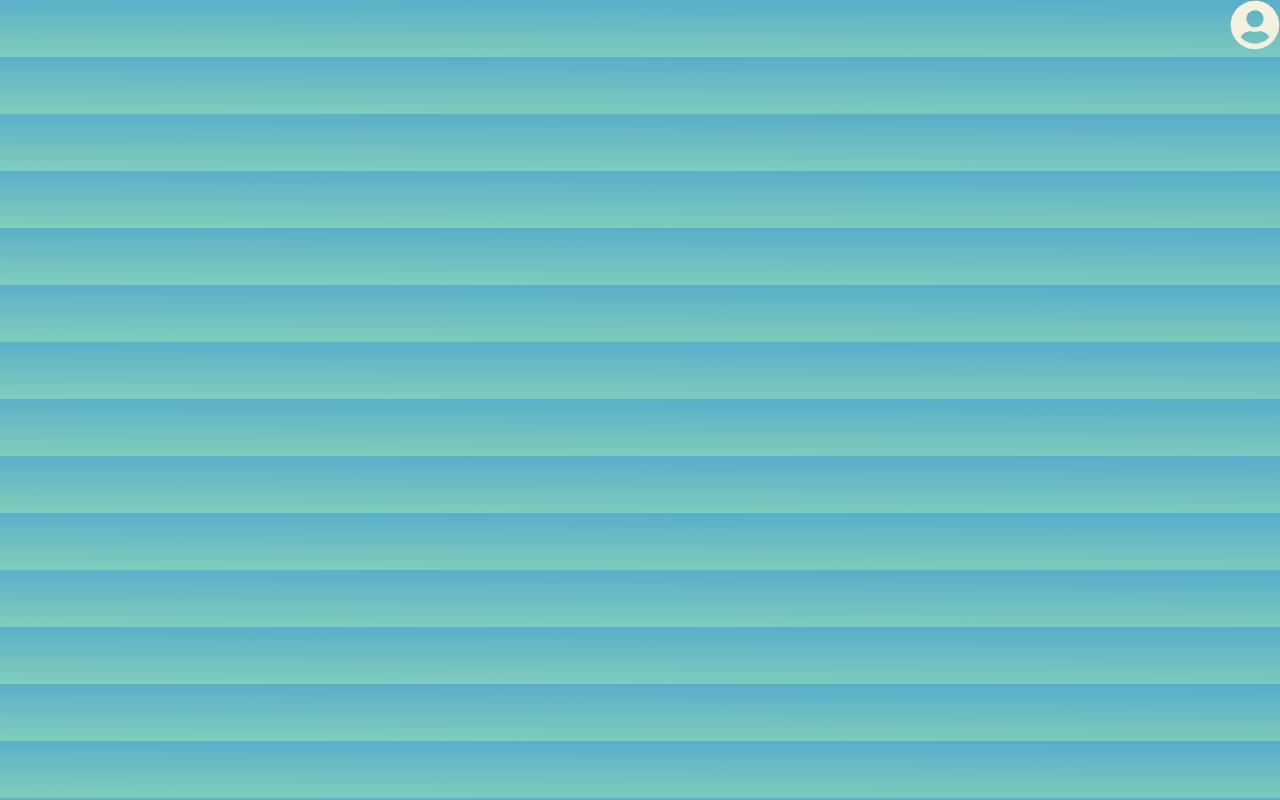
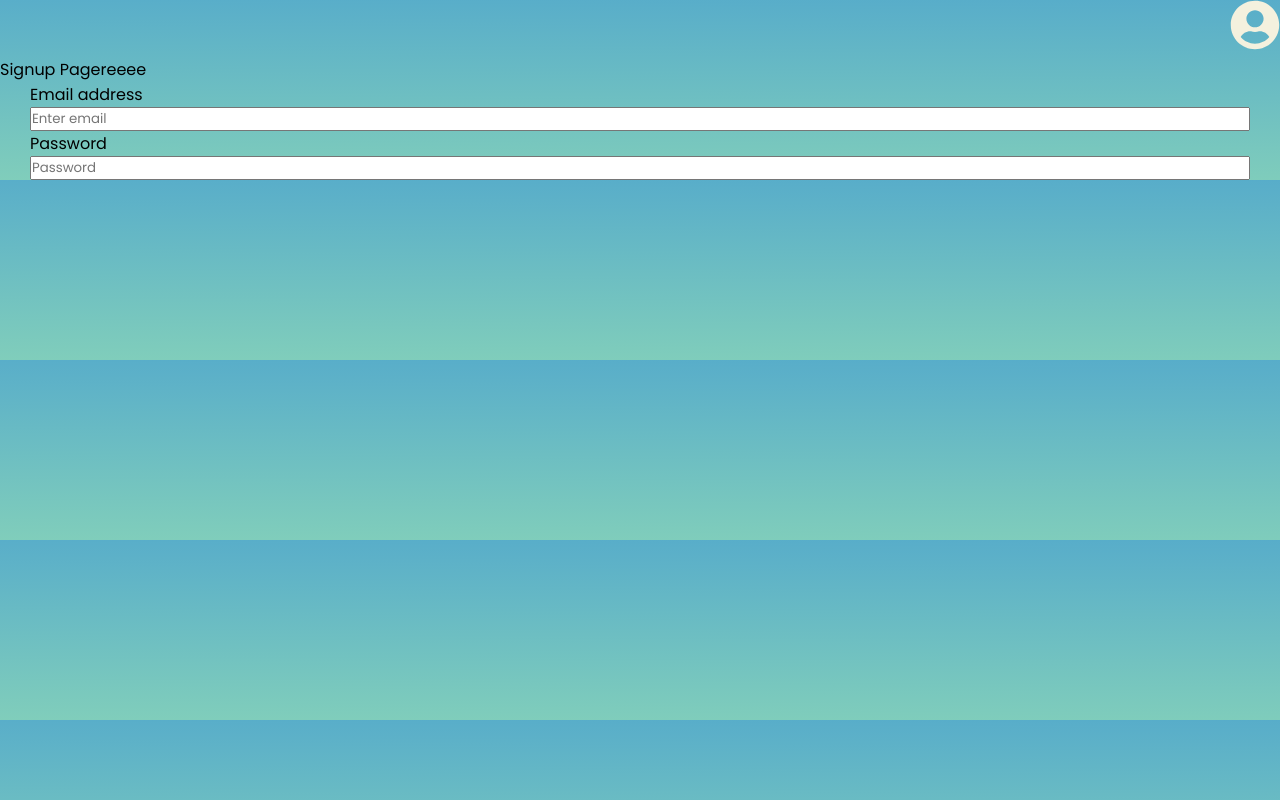
Before and after one commit to RM-Evans/fitstrat, a React (Create React App) app: page /signup in a window 1280 px wide. Before the commit this address had no page. Built offline with nearby package versions, Linux system fonts and the light colour scheme.

Commit message:
adding signup page

```diff
--- a/package.json
+++ b/package.json
@@ -7,6 +7,7 @@
     "@testing-library/react": "^13.2.0",
     "@testing-library/user-event": "^13.5.0",
     "bootstrap": "^5.1.3",
+    "firebase": "^9.8.1",
     "react": "^18.1.0",
     "react-bootstrap": "^2.4.0",
     "react-dom": "^18.1.0",
--- a/src/components/Navbar/Navbar.js
+++ b/src/components/Navbar/Navbar.js
@@ -18,8 +18,12 @@ export default function Navbar(props) {
           Home
         </Link>
 
-        <Link to="/newWorkout" onClick={handleMenu} className="menu-option">
+        <Link to="/newworkout" onClick={handleMenu} className="menu-option">
           Create new workout
+        </Link>
+
+        <Link to="/signup" onClick={handleMenu} className="menu-option">
+        Signup
         </Link>
         <div className="close-menu" onClick={handleMenu}>
           <IconContext.Provider value={{ color: '#f4f1de' }}>
--- a/src/index.js
+++ b/src/index.js
@@ -1,5 +1,6 @@
 import React from 'react'
 import { BrowserRouter, Routes, Route } from 'react-router-dom'
+
 
 import ReactDOM from 'react-dom/client'
 import './index.css'
@@ -9,6 +10,7 @@ import Header from './components/Header/Header'
 
 // import Home from '../src/pages/Home/Home'
 import NewWorkout from './pages/NewWorkout/NewWorkout'
+import SignUp from './pages/User/Signup/Signup'
 
 const root = ReactDOM.createRoot(document.getElementById('root'))
 root.render(
@@ -18,11 +20,14 @@ root.render(
       <Routes>
         <Route path="/" element={<App />} />
         <Route path="newworkout" element={<NewWorkout />} />
+        <Route path="signup" element={<SignUp />}/>
       </Routes>
     </BrowserRouter>
   </React.StrictMode>
 )
 
+
+
 // If you want to start measuring performance in your app, pass a function
 // to log results (for example: reportWebVitals(console.log))
 // or send to an analytics endpoint. Learn more: https://bit.ly/CRA-vitals
--- /dev/null
+++ b/src/pages/User/Signup/Signup.css
@@ -0,0 +1,9 @@
+.signup-container {
+    height: 100vh;
+  }
+
+  p {
+    display: flex;
+    flex-direction: column;
+    margin: 0 30px;
+  }
--- /dev/null
+++ b/src/pages/User/Signup/Signup.js
@@ -0,0 +1,22 @@
+import React from 'react'
+import Form from 'react-bootstrap/Form';
+
+
+export default function Signup() {
+  return (
+    <div className="signup-container">
+      <p>Signup Pagereeee</p>
+      <Form >
+        <Form.Group controlId="formBasicEmail" className='formMain'>
+          <Form.Label>Email address</Form.Label>
+          <Form.Control type="email" placeholder="Enter email" />
+        </Form.Group>
+
+        <Form.Group controlId="formBasicPassword" className='formMain'>
+          <Form.Label>Password</Form.Label>
+          <Form.Control type="password" placeholder="Password" />
+        </Form.Group>
+      </Form>
+      </div>
+  )
+}
```
Also changed, not shown: src/firestore.js (added, +17 -0 lines), 1 other file (tests, documents, lock files or other folders).
